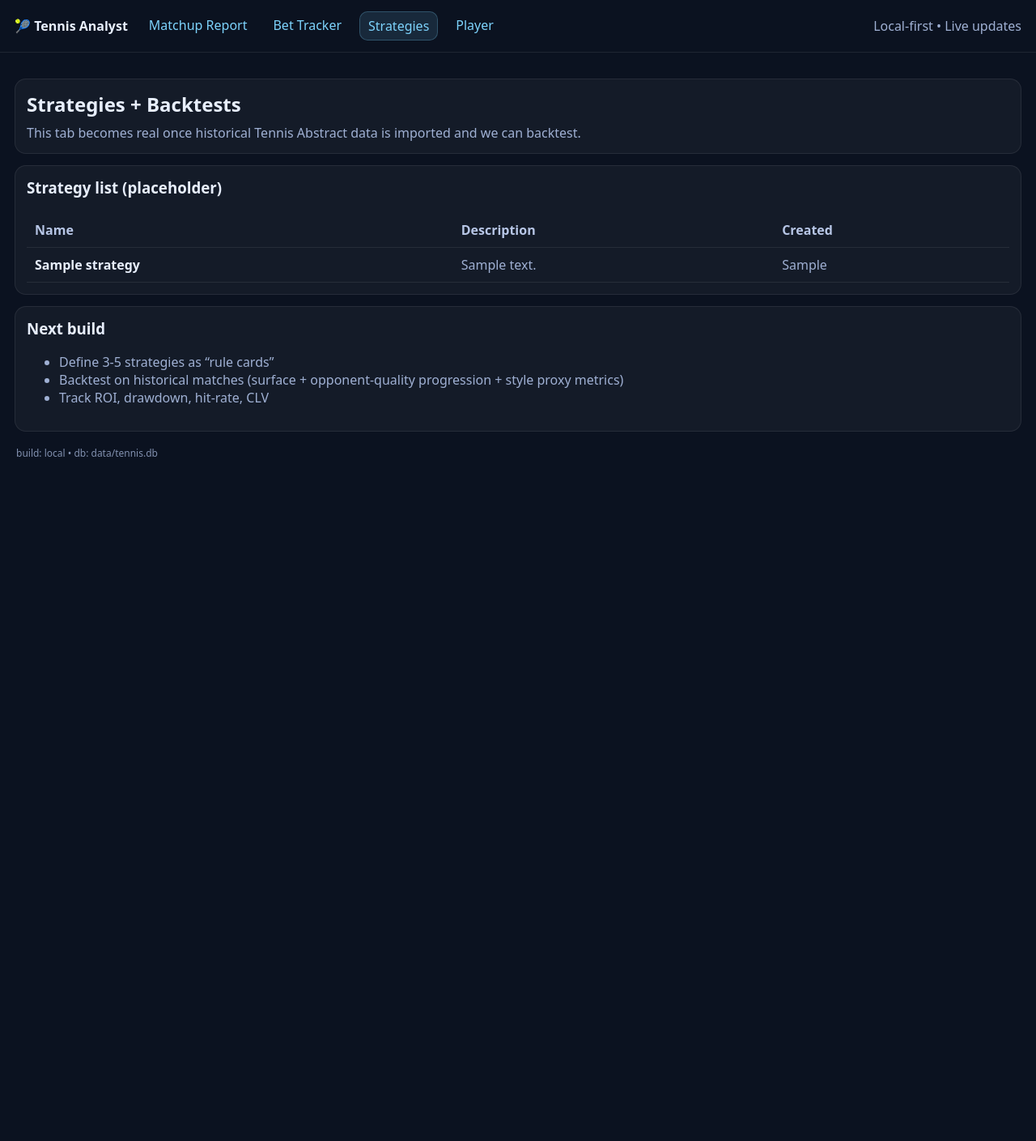
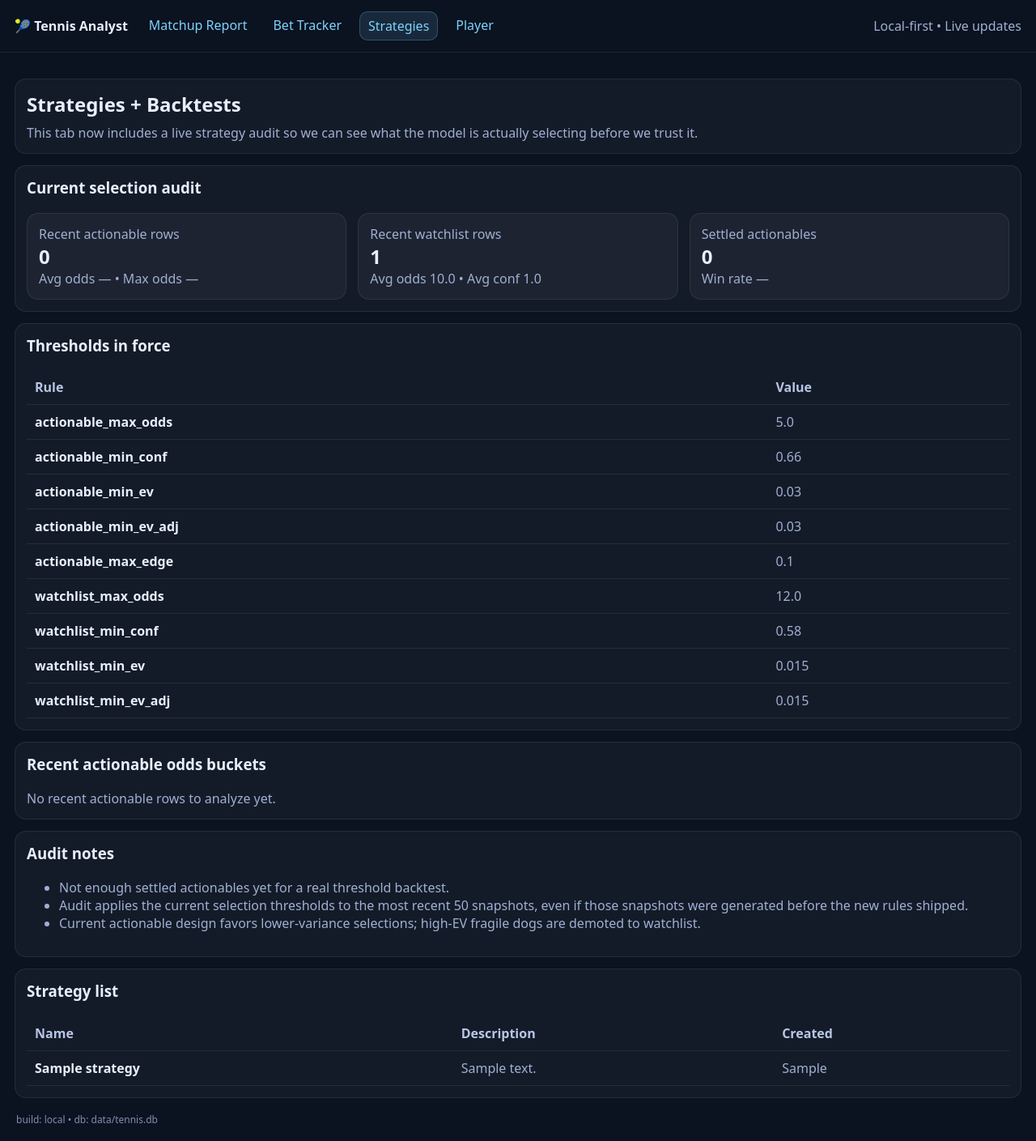
Before and after one commit to clawd42069/TennisDashboard, a Flask app: page /strategies in a window 1280 px wide. Shown: the whole page at 81% size. Before the commit the page ends 564 px from the top, so only its background shows below. Run offline with Flask 3, Linux system fonts and the light colour scheme; tables that the repository leaves empty hold one stand-in row (values such as "Sample post"); some libraries are stand-ins or nearby versions.

Commit message:
feat: tighten selection rules and add strategy audit

```diff
--- a/app/server.py
+++ b/app/server.py
@@ -3,6 +3,7 @@ from __future__ import annotations
 import json
 from datetime import datetime, timezone
 from zoneinfo import ZoneInfo
+from types import SimpleNamespace
 
 from flask import Flask, render_template, request, redirect, url_for, jsonify
 import threading
@@ -232,13 +233,14 @@ def create_app():
 
     @app.get("/strategies")
     def strategies():
-        """Tab D: strategies + backtests (stub until historical DB is integrated)."""
+        """Tab D: strategies + backtests + current selection audit."""
         conn = connect()
         rows = conn.execute(
             "SELECT * FROM strategies ORDER BY id DESC LIMIT 200"
         ).fetchall()
+        audit = _strategy_audit_summary(conn)
         conn.close()
-        return render_template("strategies.html", strategies=rows)
+        return render_template("strategies.html", strategies=rows, audit=audit)
 
     @app.get("/player")
     def player():
@@ -513,7 +515,7 @@ def create_app():
 
         Params:
           snapshot_id: optional snapshot id (defaults to latest)
-          view: actionable|debug|all (default all)
+          view: actionable|watchlist|debug|all (default all)
           limit: int (default 50)
         """
         view = (request.args.get("view") or "all").lower()
@@ -538,13 +540,15 @@ def create_app():
         where = ""
         if view == "actionable":
             where = " AND actionable = 1"
+        elif view == "watchlist":
+            where = " AND view_mode = 'watchlist'"
         elif view == "debug":
-            where = ""
+            where = " AND view_mode = 'debug'"
         elif view == "all":
             where = ""
         else:
             conn.close()
-            return jsonify({"error": "invalid view (use actionable|debug|all)"}), 400
+            return jsonify({"error": "invalid view (use actionable|watchlist|debug|all)"}), 400
 
         rows = conn.execute(
             """
@@ -680,6 +684,13 @@ def create_app():
 
         return jsonify({"date_et": date_et, "count": len(out), "rows": out})
 
+    @app.get("/api/strategy/audit")
+    def api_strategy_audit():
+        conn = connect()
+        audit = _strategy_audit_summary(conn)
+        conn.close()
+        return jsonify(audit)
+
     @app.get("/api/style/player")
     def api_style_player():
         """Lookup a player's MCP style profile (men).
@@ -716,6 +727,155 @@ def create_app():
             return "Clay"
         return None
 
+    def _selection_thresholds():
+        return {
+            "actionable_max_odds": float(os.getenv("ACTIONABLE_MAX_ODDS_DEC") or 5.0),
+            "actionable_min_conf": float(os.getenv("ACTIONABLE_MIN_CONF") or 0.66),
+            "actionable_min_ev": float(os.getenv("ACTIONABLE_MIN_EV") or 0.03),
+            "actionable_min_ev_adj": float(os.getenv("ACTIONABLE_MIN_EV_ADJ") or 0.03),
+            "actionable_max_edge": float(os.getenv("ACTIONABLE_MAX_EDGE") or 0.10),
+            "watchlist_max_odds": float(os.getenv("WATCHLIST_MAX_ODDS_DEC") or 12.0),
+            "watchlist_min_conf": float(os.getenv("WATCHLIST_MIN_CONF") or 0.58),
+            "watchlist_min_ev": float(os.getenv("WATCHLIST_MIN_EV") or 0.015),
+            "watchlist_min_ev_adj": float(os.getenv("WATCHLIST_MIN_EV_ADJ") or 0.015),
+        }
+
+    def _classify_candidate(c, thresholds: dict) -> tuple[str, bool]:
+        if c.price_decimal is None or c.ev is None or c.ev_adj is None or c.q_implied is None or c.p_final is None:
+            return "debug", False
+
+        model_edge = abs((c.p_final or 0.0) - (c.q_implied or 0.0))
+
+        actionable = (
+            c.price_decimal <= thresholds["actionable_max_odds"]
+            and (c.confidence or 0.0) >= thresholds["actionable_min_conf"]
+            and c.ev >= thresholds["actionable_min_ev"]
+            and c.ev_adj >= thresholds["actionable_min_ev_adj"]
+            and model_edge <= thresholds["actionable_max_edge"]
+        )
+        if actionable:
+            return "actionable", True
+
+        watchlist = (
+            c.price_decimal <= thresholds["watchlist_max_odds"]
+            and (c.confidence or 0.0) >= thresholds["watchlist_min_conf"]
+            and c.ev >= thresholds["watchlist_min_ev"]
+            and c.ev_adj >= thresholds["watchlist_min_ev_adj"]
+        )
+        if watchlist:
+            return "watchlist", False
+
+        return "debug", False
+
+    def _strategy_audit_summary(conn):
+        latest = conn.execute(
+            "SELECT id FROM snapshots ORDER BY id DESC LIMIT 50"
+        ).fetchall()
+        latest_ids = [int(r[0]) for r in latest]
+
+        summary = {
+            "latest_snapshot_count": len(latest_ids),
+            "latest_actionables": {},
+            "latest_watchlist": {},
+            "settled_actionables": {},
+            "notes": [],
+        }
+        thresholds = _selection_thresholds()
+        summary["thresholds"] = thresholds
+        if not latest_ids:
+            summary["notes"].append("No snapshots available yet.")
+            return summary
+
+        placeholders = ",".join("?" for _ in latest_ids)
+        rows = conn.execute(
+            f"""
+            SELECT price_decimal, confidence, ev, ev_adj, p_final, q_implied
+            FROM ranked_candidates
+            WHERE snapshot_id IN ({placeholders})
+            """,
+            tuple(latest_ids),
+        ).fetchall()
+
+        actionables = []
+        watchlist = []
+        for row in rows:
+            item = SimpleNamespace(**dict(row))
+            view_mode, is_actionable = _classify_candidate(item, thresholds)
+            if is_actionable:
+                actionables.append(dict(row))
+            elif view_mode == "watchlist":
+                watchlist.append(dict(row))
+
+        def summarize(items):
+            if not items:
+                return {"n": 0, "avg_odds": None, "max_odds": None, "avg_conf": None, "avg_ev": None, "avg_ev_adj": None}
+            odds = [x["price_decimal"] for x in items if x.get("price_decimal") is not None]
+            confs = [x["confidence"] for x in items if x.get("confidence") is not None]
+            evs = [x["ev"] for x in items if x.get("ev") is not None]
+            ev_adjs = [x["ev_adj"] for x in items if x.get("ev_adj") is not None]
+            return {
+                "n": len(items),
+                "avg_odds": round(sum(odds) / len(odds), 2) if odds else None,
+                "max_odds": round(max(odds), 2) if odds else None,
+                "avg_conf": round(sum(confs) / len(confs), 3) if confs else None,
+                "avg_ev": round(sum(evs) / len(evs), 3) if evs else None,
+                "avg_ev_adj": round(sum(ev_adjs) / len(ev_adjs), 3) if ev_adjs else None,
+            }
+
+        summary["latest_actionables"] = summarize(actionables)
+        summary["latest_watchlist"] = summarize(watchlist)
+
+        def odds_bucket_label(price):
+            if price is None:
+                return "unknown"
+            if price < 1.8:
+                return "fav_lt_1.8"
+            if price < 2.5:
+                return "mid_1.8_2.5"
+            if price < 5.0:
+                return "dog_2.5_5.0"
+            return "longshot_5_plus"
+
+        buckets = {}
+        for item in actionables:
+            bucket = odds_bucket_label(item.get("price_decimal"))
+            buckets.setdefault(bucket, []).append(item)
+        summary["latest_actionables"]["odds_buckets"] = [
+            {
+                "bucket": bucket,
+                "n": len(items),
+                "avg_ev_adj": round(sum(x["ev_adj"] for x in items if x.get("ev_adj") is not None) / len(items), 3),
+                "avg_conf": round(sum(x["confidence"] for x in items if x.get("confidence") is not None) / len(items), 3),
+            }
+            for bucket, items in sorted(buckets.items())
+        ]
+
+        settled = conn.execute(
+            """
+            SELECT
+              COUNT(*) AS settled_n,
+              SUM(CASE WHEN result = 'WIN' THEN 1 ELSE 0 END) AS wins,
+              SUM(CASE WHEN result = 'LOSS' THEN 1 ELSE 0 END) AS losses,
+              ROUND(AVG(price_decimal), 2) AS avg_odds,
+              ROUND(AVG(confidence), 3) AS avg_conf,
+              ROUND(AVG(ev_adj), 3) AS avg_ev_adj
+            FROM daily_actionables
+            WHERE result IN ('WIN', 'LOSS')
+            """
+        ).fetchone()
+        summary["settled_actionables"] = dict(settled) if settled else {}
+
+        settled_n = int((settled or {"settled_n": 0})["settled_n"] or 0)
+        if settled_n > 0:
+            wins = int((settled or {"wins": 0})["wins"] or 0)
+            summary["settled_actionables"]["win_rate"] = round(wins / settled_n, 3)
+        else:
+            summary["notes"].append("Not enough settled actionables yet for a real threshold backtest.")
+
+        summary["notes"].append("Audit applies the current selection thresholds to the most recent 50 snapshots, even if those snapshots were generated before the new rules shipped.")
+        summary["notes"].append("Current actionable design favors lower-variance selections; high-EV fragile dogs are demoted to watchlist.")
+        return summary
+
     def player_id_from_name(conn, name: str | None):
         if not name:
             return None
@@ -738,7 +898,7 @@ def create_app():
 
         Returns both:
         - legacy `outputs` (implied probs from first bookmaker)
-        - new `candidates_debug` + `candidates_actionable`
+        - new `candidates_debug` + `candidates_watchlist` + `candidates_actionable`
         """
         sport_key = request.args.get("sport_key")
         markets = request.args.get("markets", "h2h")
@@ -801,27 +961,18 @@ def create_app():
         # ---------------- Candidate generation (v0: ML only) ----------------
         candidates = generate_ml_candidates(conn, odds, surface=surface, player_id_lookup=player_id_from_name, top_n=top_n)
 
-        # Actionable filter (happy-medium defaults):
-        # - avoid ultra-longshots until we have richer features + backtests
-        # - require real edge (EV) AND decent confidence
-        MAX_ODDS_DEC = float(os.getenv("ACTIONABLE_MAX_ODDS_DEC") or 12.0)
-        MIN_CONF = float(os.getenv("ACTIONABLE_MIN_CONF") or 0.62)
-        MIN_EV = float(os.getenv("ACTIONABLE_MIN_EV") or 0.02)  # +2% per 1u risk
-        MIN_EV_ADJ = float(os.getenv("ACTIONABLE_MIN_EV_ADJ") or 0.02)
+        thresholds = _selection_thresholds()
 
         actionable = []
+        watchlist = []
+        classified = []
         for c in candidates:
-            if c.price_decimal is None or c.ev is None or c.ev_adj is None:
-                continue
-            if c.price_decimal > MAX_ODDS_DEC:
-                continue
-            if (c.confidence or 0) < MIN_CONF:
-                continue
-            if c.ev < MIN_EV:
-                continue
-            if c.ev_adj < MIN_EV_ADJ:
-                continue
-            actionable.append(c)
+            view_mode, is_actionable = _classify_candidate(c, thresholds)
+            classified.append((c, view_mode, is_actionable))
+            if is_actionable:
+                actionable.append(c)
+            elif view_mode == "watchlist":
+                watchlist.append(c)
 
         def cand_to_dict(c):
             return {
@@ -848,7 +999,7 @@ def create_app():
 
         # persist candidates
         created_at = ts
-        for c in candidates:
+        for c, view_mode, is_actionable in classified:
             conn.execute(
                 """
                 INSERT INTO ranked_candidates (
@@ -888,8 +1039,8 @@ def create_app():
                     None,
                     None,
                     None,
-                    "debug",
-                    1 if c in actionable else 0,
+                    view_mode,
+                    1 if is_actionable else 0,
                     None,
                 ),
             )
@@ -1000,7 +1151,9 @@ def create_app():
             "outputs": outputs,
             "ts": ts,
             "snapshot_id": snapshot_id,
+            "selection_thresholds": thresholds,
             "candidates_debug": [cand_to_dict(c) for c in candidates],
+            "candidates_watchlist": [cand_to_dict(c) for c in watchlist],
             "candidates_actionable": [cand_to_dict(c) for c in actionable],
         })
 
--- a/app/templates/strategies.html
+++ b/app/templates/strategies.html
@@ -2,13 +2,76 @@
 {% block content %}
 <div class="card">
   <h2 style="margin:0 0 8px 0;">Strategies + Backtests</h2>
-  <div class="muted">This tab becomes real once historical Tennis Abstract data is imported and we can backtest.</div>
+  <div class="muted">This tab now includes a live strategy audit so we can see what the model is actually selecting before we trust it.</div>
 </div>
 
 <div class="card">
-  <h3 style="margin-top:0;">Strategy list (placeholder)</h3>
+  <h3 style="margin-top:0;">Current selection audit</h3>
+  <div class="grid2" style="grid-template-columns: repeat(3, 1fr);">
+    <div class="card" style="margin:0;">
+      <div class="muted">Recent actionable rows</div>
+      <div style="font-size:24px; font-weight:800;">{{ audit.latest_actionables.n or 0 }}</div>
+      <div class="muted">Avg odds {{ audit.latest_actionables.avg_odds or '—' }} • Max odds {{ audit.latest_actionables.max_odds or '—' }}</div>
+    </div>
+    <div class="card" style="margin:0;">
+      <div class="muted">Recent watchlist rows</div>
+      <div style="font-size:24px; font-weight:800;">{{ audit.latest_watchlist.n or 0 }}</div>
+      <div class="muted">Avg odds {{ audit.latest_watchlist.avg_odds or '—' }} • Avg conf {{ audit.latest_watchlist.avg_conf or '—' }}</div>
+    </div>
+    <div class="card" style="margin:0;">
+      <div class="muted">Settled actionables</div>
+      <div style="font-size:24px; font-weight:800;">{{ audit.settled_actionables.settled_n or 0 }}</div>
+      <div class="muted">Win rate {% if audit.settled_actionables.win_rate is defined %}{{ '%.1f'|format(audit.settled_actionables.win_rate*100) }}%{% else %}—{% endif %}</div>
+    </div>
+  </div>
+</div>
+
+<div class="card">
+  <h3 style="margin-top:0;">Thresholds in force</h3>
+  <table>
+    <thead><tr><th>Rule</th><th>Value</th></tr></thead>
+    <tbody>
+      {% for k, v in audit.thresholds.items() %}
+      <tr><td><strong>{{ k }}</strong></td><td class="muted">{{ v }}</td></tr>
+      {% endfor %}
+    </tbody>
+  </table>
+</div>
+
+<div class="card">
+  <h3 style="margin-top:0;">Recent actionable odds buckets</h3>
+  {% if audit.latest_actionables.odds_buckets %}
+  <table>
+    <thead><tr><th>Bucket</th><th>Count</th><th>Avg EV_adj</th><th>Avg conf</th></tr></thead>
+    <tbody>
+      {% for row in audit.latest_actionables.odds_buckets %}
+      <tr>
+        <td><strong>{{ row.bucket }}</strong></td>
+        <td class="muted">{{ row.n }}</td>
+        <td>{{ row.avg_ev_adj }}</td>
+        <td>{{ row.avg_conf }}</td>
+      </tr>
+      {% endfor %}
+    </tbody>
+  </table>
+  {% else %}
+  <div class="muted">No recent actionable rows to analyze yet.</div>
+  {% endif %}
+</div>
+
+<div class="card">
+  <h3 style="margin-top:0;">Audit notes</h3>
+  <ul class="muted">
+    {% for note in audit.notes %}
+    <li>{{ note }}</li>
+    {% endfor %}
+  </ul>
+</div>
+
+<div class="card">
+  <h3 style="margin-top:0;">Strategy list</h3>
   {% if strategies|length == 0 %}
-    <div class="muted">No strategies stored yet. Next step: create rule cards (inputs → filters → bet type → sizing).</div>
+    <div class="muted">No strategies stored yet. Next step: turn the audit findings into explicit rule cards and threshold experiments.</div>
   {% else %}
     <table>
       <thead><tr><th>Name</th><th>Description</th><th>Created</th></tr></thead>
@@ -20,13 +83,4 @@
     </table>
   {% endif %}
 </div>
-
-<div class="card">
-  <h3 style="margin-top:0;">Next build</h3>
-  <ul class="muted">
-    <li>Define 3-5 strategies as “rule cards”</li>
-    <li>Backtest on historical matches (surface + opponent-quality progression + style proxy metrics)</li>
-    <li>Track ROI, drawdown, hit-rate, CLV</li>
-  </ul>
-</div>
 {% endblock %}
```
Also changed, not shown: app/templates/matchups.html (+32 -5 lines).
